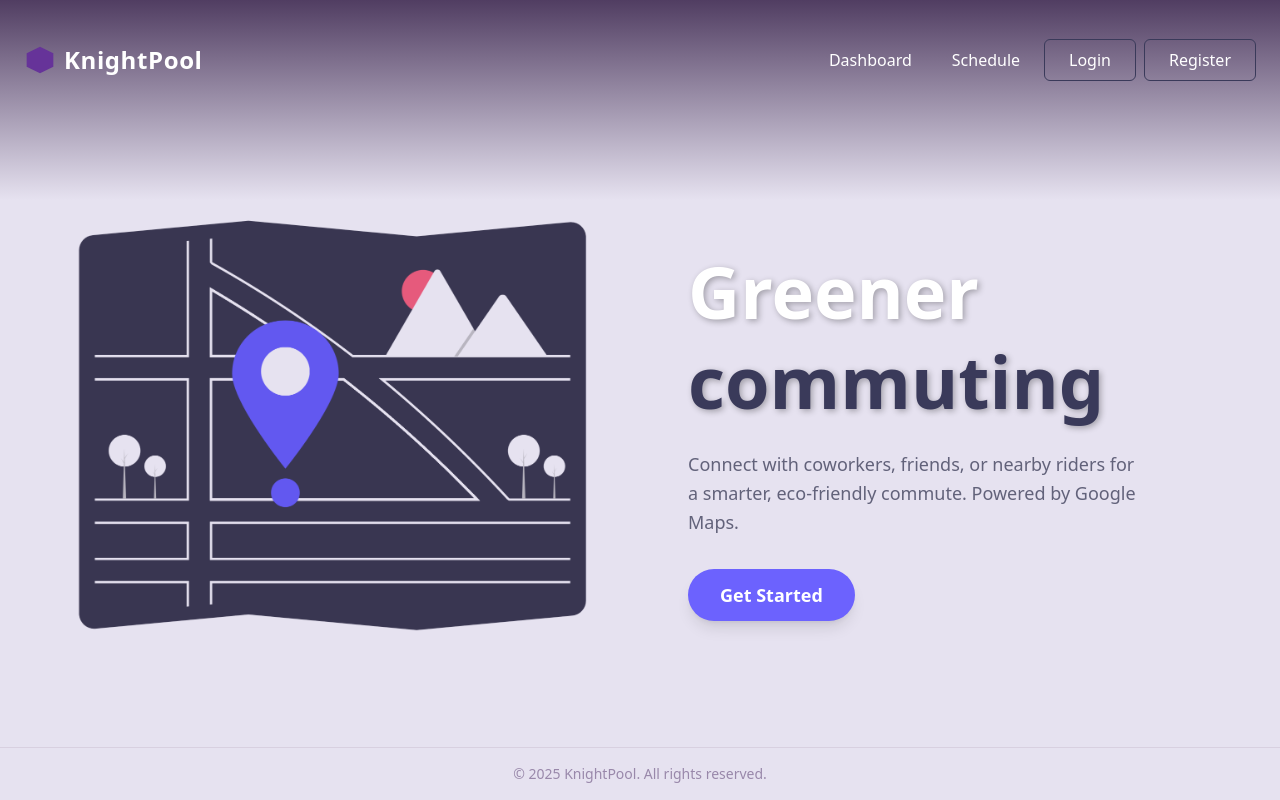
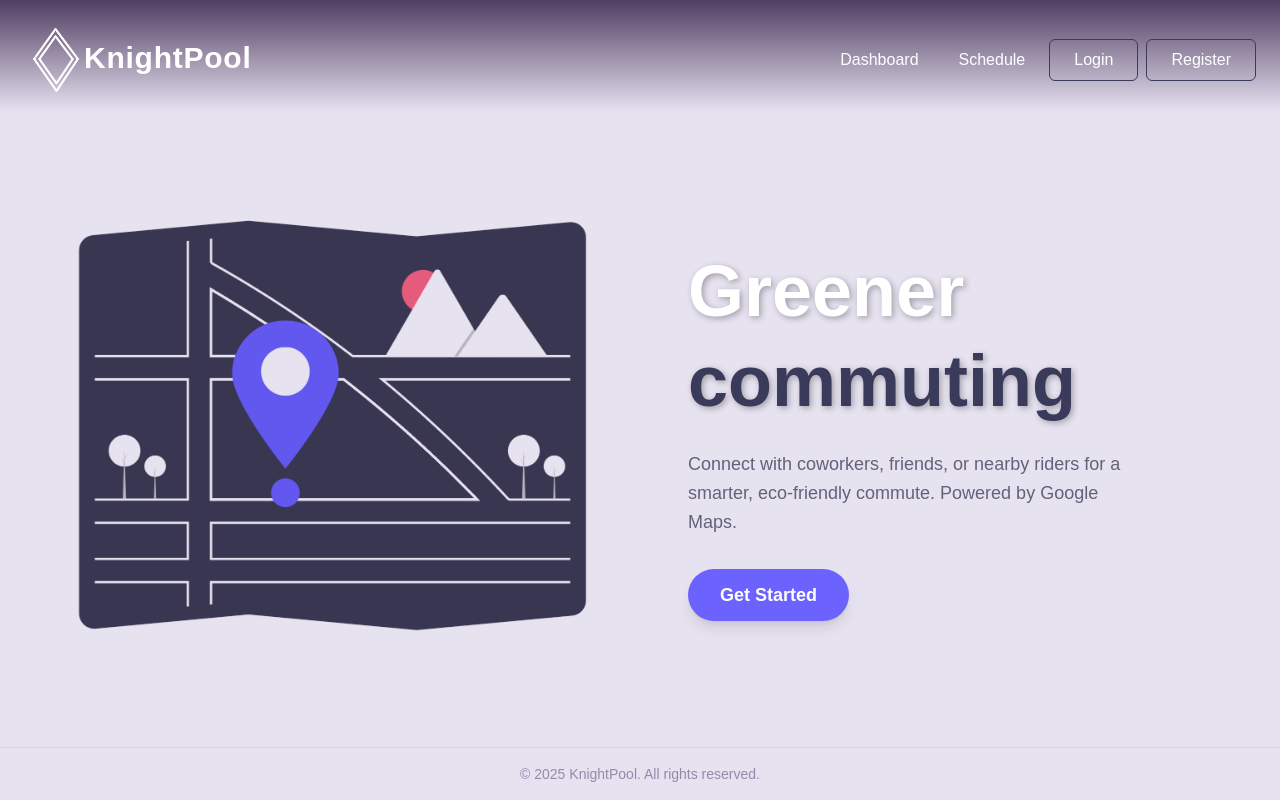
Before and after one commit to morallyearlgrey/carpool, a Next.js app: page / in a window 1280 px wide. Built offline with nearby package versions, Linux system fonts and the light colour scheme; no server answers.

Commit message:
fixed icon

```diff
--- a/src/app/dashboard/page.tsx
+++ b/src/app/dashboard/page.tsx
@@ -174,9 +174,8 @@ const DashboardPage = () => {
             </>
           )}
         </div>
-
 			{/* RIGHT COLUMN: Map */}
-        <div className="lg:col-span-1 w-full h-full rounded-md pr-5">
+			<div className={`lg:col-span-1 w-full h-full rounded-md pr-5 ${animationClasses('300ms')}`}>
 			<MapComponent
 				onRouteSelected={(route) => {
 				setStart(route.start);
--- a/src/app/globals.css
+++ b/src/app/globals.css
@@ -1,5 +1,6 @@
 @import "tailwindcss";
 @import "tw-animate-css";
+
 
 @custom-variant dark (&:is(.dark *));
 
@@ -171,3 +172,10 @@ body {
   font-weight: 400;
   font-style: normal;
 }
+
+/* globals.css */
+@import url('https://fonts.cdnfonts.com/css/uber-move-text');
+
+body {
+  font-family: 'Uber Move Text', sans-serif;
+}
--- a/src/app/layout.tsx
+++ b/src/app/layout.tsx
@@ -5,6 +5,9 @@ import Providers from "@/components/providers";
 export const metadata: Metadata = {
   title: "Knightpool",
   description: "Where carpools are made.",
+  icons: {
+    icon: '/favicon.ico',
+  },
 };
 
 export default function RootLayout({
--- a/src/components/navbar.tsx
+++ b/src/components/navbar.tsx
@@ -24,20 +24,18 @@ const Navbar: React.FC<NavbarProps> = ({ isLoggedIn }) => {
 
   return (
     <div className="relative w-full z-20">
-      <div className="absolute inset-0 h-50 bg-gradient-to-b from-[#402B52]/90 to-transparent pointer-events-none" />
+      <div className="absolute inset-0 h-28 bg-gradient-to-b from-[#402B52]/90 to-transparent pointer-events-none" />
 
       <div className="relative flex items-center justify-between h-30 w-full px-6">
         <div className="flex justify-start">
-          <Link
-            href="/"
-            className="flex items-center space-x-2"
-          >
-            <svg className="w-8 h-8 text-[#663399]" viewBox="0 0 24 24" fill="currentColor" xmlns="http://www.w.org/2000/svg">
-            <path d="M12 2L2 7V17L12 22L22 17V7L12 2Z" />
-          </svg>
-           <h1 className="text-2xl font-extrabold text-white tracking-wide">
-            KnightPool
-          </h1>
+          <Link href="/" className="flex items-start -space-x-1">
+            <img src="/favicon.png" alt="KnightPool logo" className="w-16 h-16" />
+            <h1
+              className="text-3xl font-extrabold tracking-wide text-white mt-3"
+              style={{ fontFamily: "'Uber Move Text', sans-serif" }}
+            >
+              KnightPool
+            </h1>
           </Link>
         </div>
 
```
Also changed, not shown: public/favicon.png (added). Lines whose indentation alone changed are shown as unchanged.
